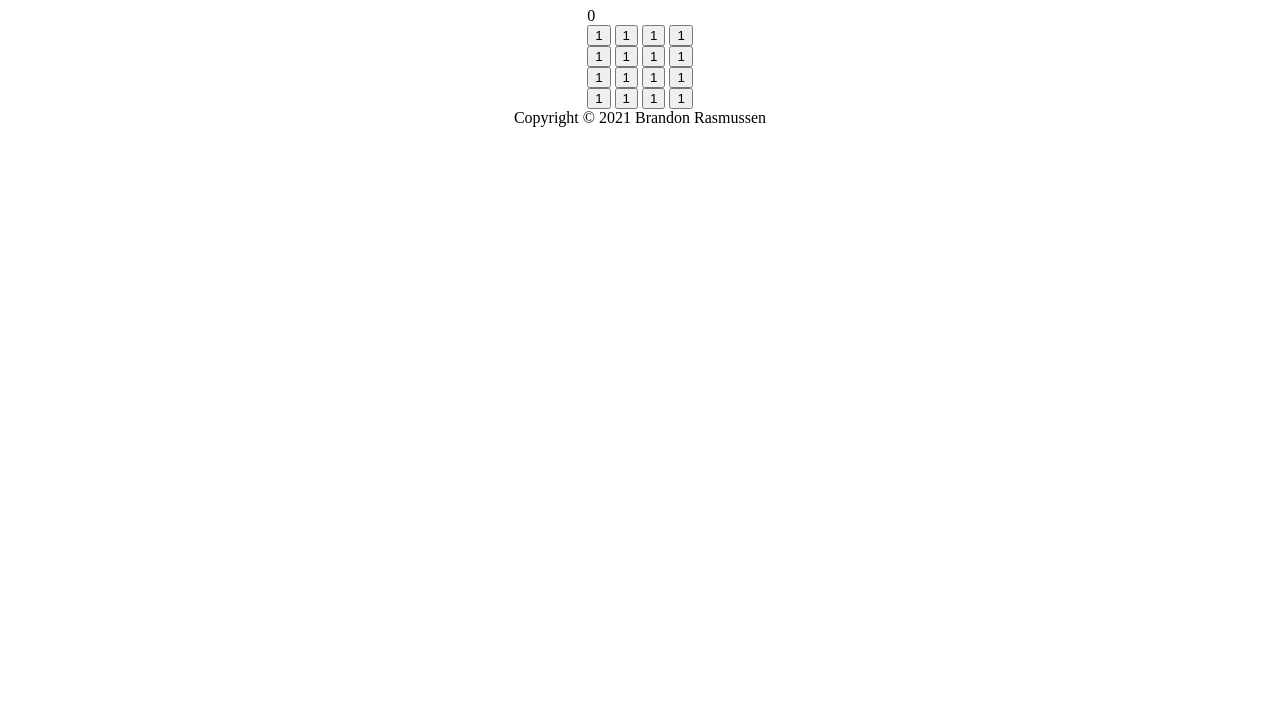
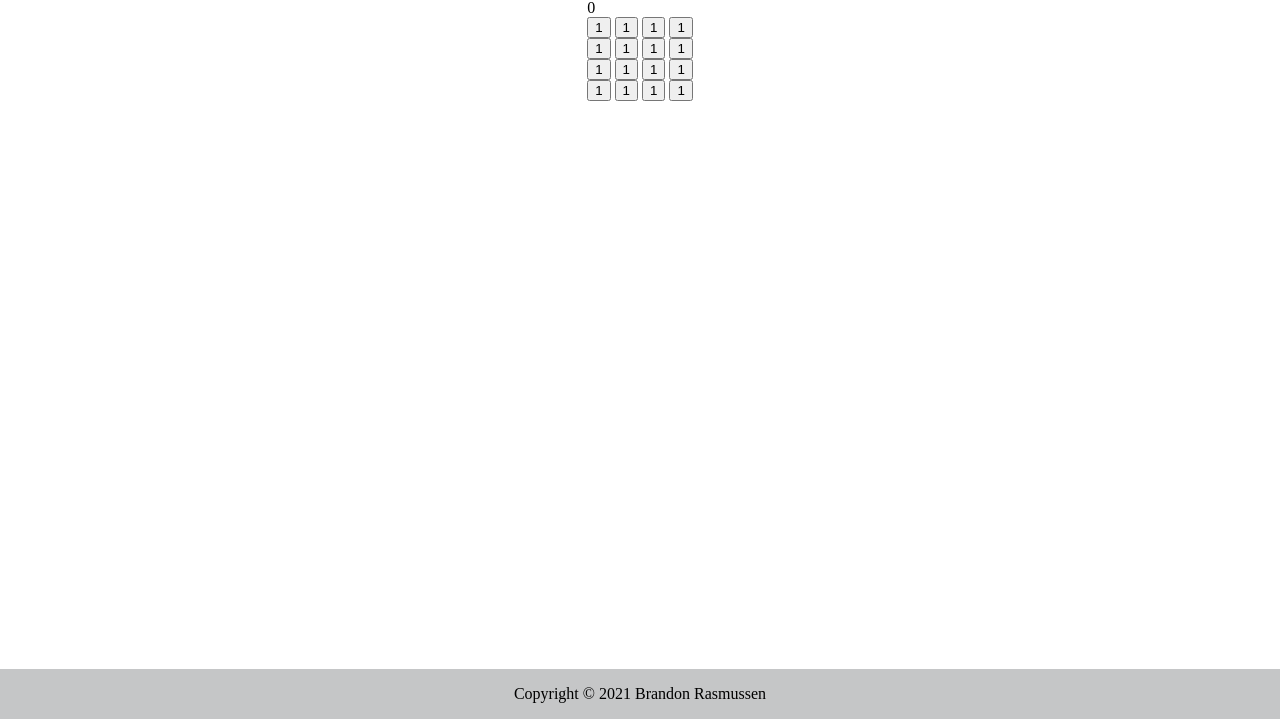
Before and after one commit to BrandonRasm/odin-calculator, a plain HTML site: page index.html in a window 1280 px wide. Shown: the part 81-800 px from the top of the page. Drawn offline with Linux system fonts and the light colour scheme.

Commit message:
added some body and footer styles

```diff
--- a/style.css
+++ b/style.css
@@ -3,4 +3,32 @@ body {
     justify-content: center;
     align-items: center;
     flex-direction: column;
+    margin: 0;
+    height: 100%;
 }
+
+html  {
+    margin: 0;
+    height: 100%;
+}
+
+.footer {
+    background-color:#C5C6C7;
+    margin-top: auto;
+    width: 100%;
+    text-align: center;
+    padding: 1em;
+}
+
+/*
+Color scheme -
+BLACK -     #0B0C10
+DARK BLUE - #1F2833
+GREY -      #C5C6C7
+LIGHT BLUE  #66FCF1
+MID BLUE    #45A29E
+
+
+credit https://visme.co/blog/website-color-schemes/
+12 - Striking and Simple
+*/
```
